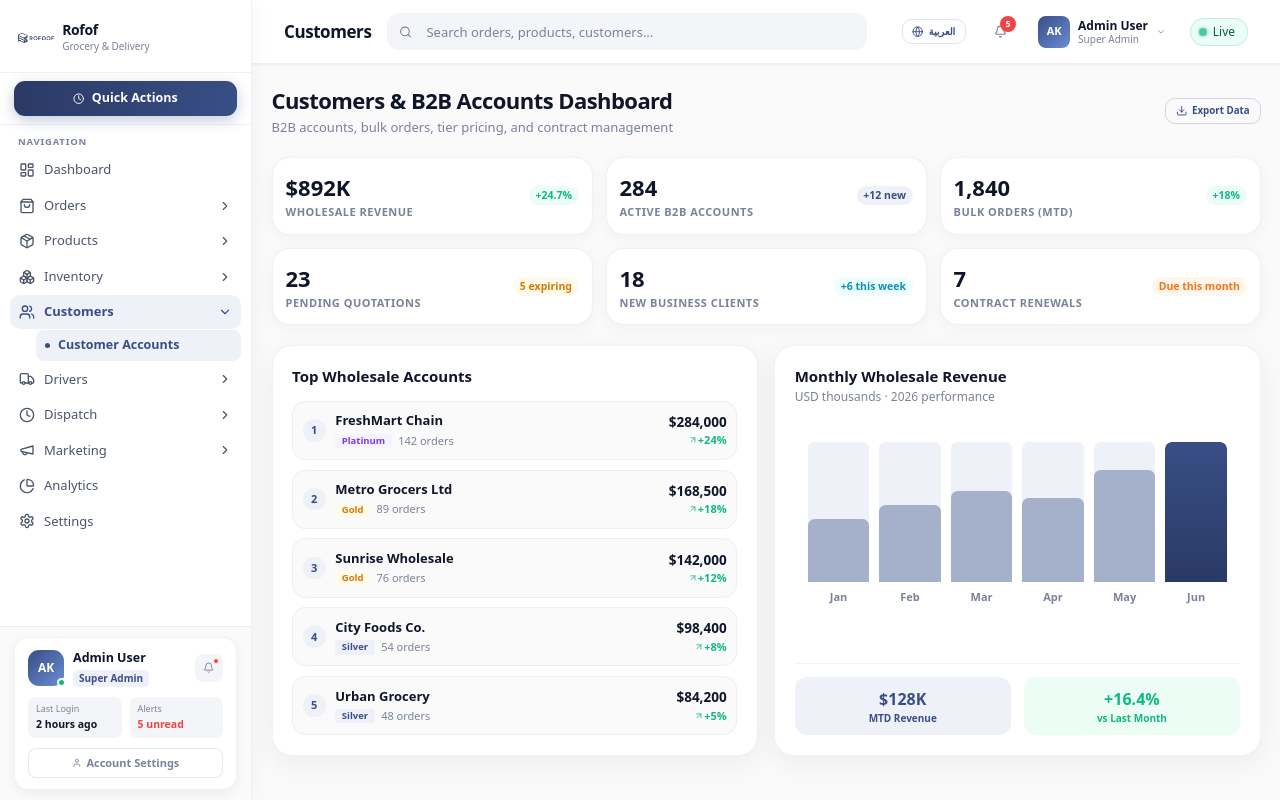
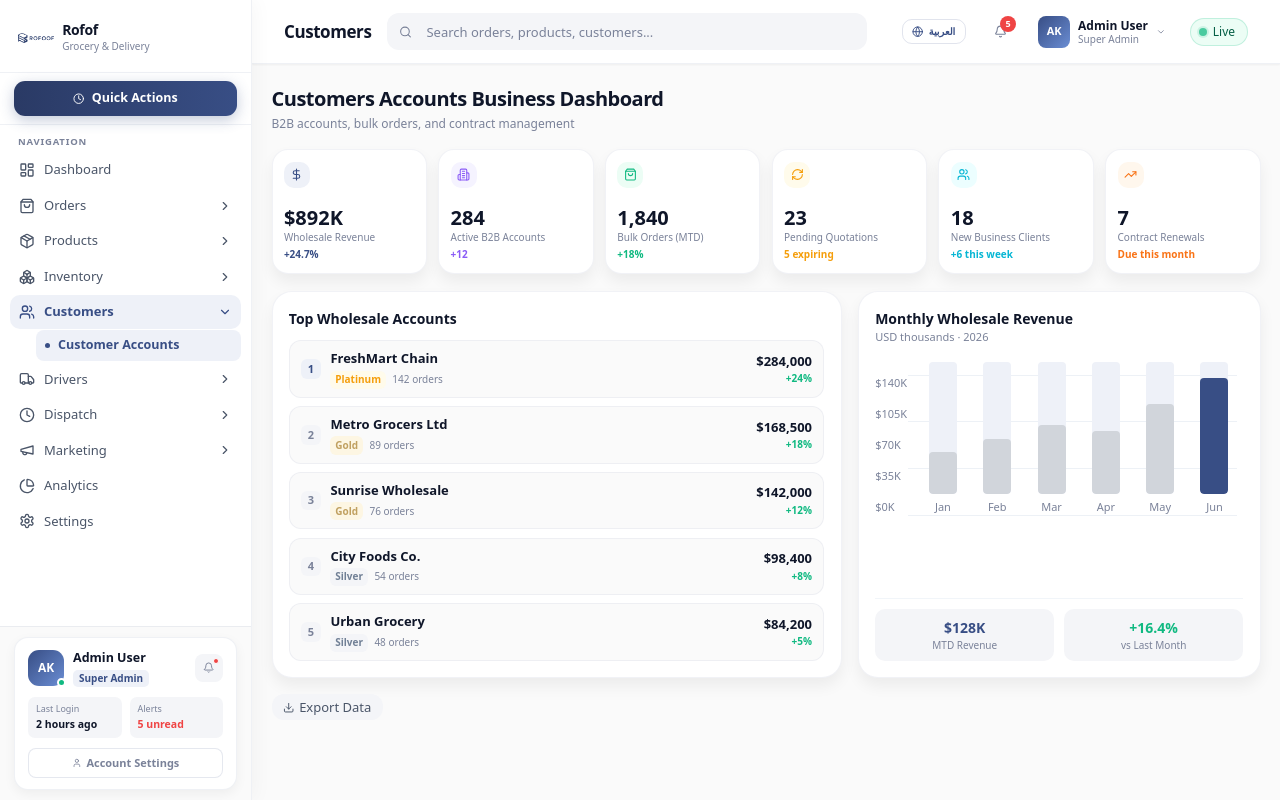
Before and after one commit to menna-radi/rofoof_website, a React (Vite) app: page /customers in a window 1280 px wide. Built offline with nearby package versions, Linux system fonts and the light colour scheme; sample sign-in values are in the browser's storage.

Commit message:
update customer accounts

```diff
--- a/src/modules/customers/pages/customers-page.tsx
+++ b/src/modules/customers/pages/customers-page.tsx
@@ -3,165 +3,304 @@ import {
   DollarSign,
   Building2,
   ShoppingBag,
-  FileText,
-  UserPlus,
   RefreshCw,
-  Download,
+  Users,
   TrendingUp,
-  Award,
-  ArrowUpRight
+  Download
 } from 'lucide-react';
 import { Card } from '@/shared/components/ui/card';
 import { Button } from '@/shared/components/ui/button';
 
 export const CustomersPage: React.FC = () => {
+  const statCards = [
+    {
+      icon: <DollarSign className="w-4 h-4 text-[#384E85]" />,
+      iconBg: 'bg-[#EEF1F8]',
+      value: '$892K',
+      label: 'Wholesale Revenue',
+      badge: '+24.7%',
+      badgeColor: 'text-[#384E85]',
+    },
+    {
+      icon: <Building2 className="w-4 h-4 text-[#8B5CF6]" />,
+      iconBg: 'bg-[#F5F3FF]',
+      value: '284',
+      label: 'Active B2B Accounts',
+      badge: '+12',
+      badgeColor: 'text-[#8B5CF6]',
+    },
+    {
+      icon: <ShoppingBag className="w-4 h-4 text-[#10B981]" />,
+      iconBg: 'bg-[#ECFDF5]',
+      value: '1,840',
+      label: 'Bulk Orders (MTD)',
+      badge: '+18%',
+      badgeColor: 'text-[#10B981]',
+    },
+    {
+      icon: <RefreshCw className="w-4 h-4 text-[#F59E0B]" />,
+      iconBg: 'bg-[#FFFBEB]',
+      value: '23',
+      label: 'Pending Quotations',
+      badge: '5 expiring',
+      badgeColor: 'text-[#F59E0B]',
+    },
+    {
+      icon: <Users className="w-4 h-4 text-[#06B6D4]" />,
+      iconBg: 'bg-[#ECFEFF]',
+      value: '18',
+      label: 'New Business Clients',
+      badge: '+6 this week',
+      badgeColor: 'text-[#06B6D4]',
+    },
+    {
+      icon: <TrendingUp className="w-4 h-4 text-[#F97316]" />,
+      iconBg: 'bg-[#FFF7ED]',
+      value: '7',
+      label: 'Contract Renewals',
+      badge: 'Due this month',
+      badgeColor: 'text-[#F97316]',
+    },
+  ];
+
   const topAccounts = [
-    { rank: 1, name: 'FreshMart Chain', tier: 'Platinum', orders: 142, amount: '$284,000', trend: '+24%', tierClass: 'bg-[#F5F3FF] text-[#7C3AED]' },
-    { rank: 2, name: 'Metro Grocers Ltd', tier: 'Gold', orders: 89, amount: '$168,500', trend: '+18%', tierClass: 'bg-[#FFFBEB] text-[#D97706]' },
-    { rank: 3, name: 'Sunrise Wholesale', tier: 'Gold', orders: 76, amount: '$142,000', trend: '+12%', tierClass: 'bg-[#FFFBEB] text-[#D97706]' },
-    { rank: 4, name: 'City Foods Co.', tier: 'Silver', orders: 54, amount: '$98,400', trend: '+8%', tierClass: 'bg-[#EEF1F8] text-[#384E85]' },
-    { rank: 5, name: 'Urban Grocery', tier: 'Silver', orders: 48, amount: '$84,200', trend: '+5%', tierClass: 'bg-[#EEF1F8] text-[#384E85]' },
+    {
+      rank: 1,
+      name: 'FreshMart Chain',
+      tier: 'Platinum',
+      orders: 142,
+      amount: '$284,000',
+      trend: '+24%',
+      rankBg: 'bg-[#EEF1F8] text-[#384E85]',
+      tierClass: 'bg-[#FFFBEB] text-[#F59E0B]',
+    },
+    {
+      rank: 2,
+      name: 'Metro Grocers Ltd',
+      tier: 'Gold',
+      orders: 89,
+      amount: '$168,500',
+      trend: '+18%',
+      rankBg: 'bg-[#F4F5F8] text-[#7A8299]',
+      tierClass: 'bg-[#FDF6E3] text-[#C0A060]',
+    },
+    {
+      rank: 3,
+      name: 'Sunrise Wholesale',
+      tier: 'Gold',
+      orders: 76,
+      amount: '$142,000',
+      trend: '+12%',
+      rankBg: 'bg-[#F4F5F8] text-[#7A8299]',
+      tierClass: 'bg-[#FDF6E3] text-[#C0A060]',
+    },
+    {
+      rank: 4,
+      name: 'City Foods Co.',
+      tier: 'Silver',
+      orders: 54,
+      amount: '$98,400',
+      trend: '+8%',
+      rankBg: 'bg-[#F4F5F8] text-[#7A8299]',
+      tierClass: 'bg-[#F4F5F8] text-[#718096]',
+    },
+    {
+      rank: 5,
+      name: 'Urban Grocery',
+      tier: 'Silver',
+      orders: 48,
+      amount: '$84,200',
+      trend: '+5%',
+      rankBg: 'bg-[#F4F5F8] text-[#7A8299]',
+      tierClass: 'bg-[#F4F5F8] text-[#718096]',
+    },
+  ];
+
+  const chartData = [
+    { month: 'Jan', val: 45, height: '32%' },
+    { month: 'Feb', val: 55, height: '42%' },
+    { month: 'Mar', val: 65, height: '52%' },
+    { month: 'Apr', val: 60, height: '48%' },
+    { month: 'May', val: 80, height: '68%' },
+    { month: 'Jun', val: 128, height: '88%', active: true },
   ];
 
   return (
-    <div className="space-y-6 select-none pb-10">
+    <div className="space-y-5 select-none pb-8">
       {/* Header */}
-      <div className="flex flex-col sm:flex-row sm:items-center justify-between gap-4">
       <div>
-          <h1 className="text-[22px] font-extrabold text-[#0F1629] tracking-tight">Customers &amp; B2B Accounts Dashboard</h1>
-          <p className="text-[13px] text-[#7A8299] mt-0.5">B2B accounts, bulk orders, tier pricing, and contract management</p>
-        </div>
-        <Button variant="outline" size="sm" leftIcon={<Download className="w-3.5 h-3.5" />}>
-          Export Data
-        </Button>
+        <h1 className="text-[20px] font-bold text-[#0F1629] tracking-tight">
+          Customers Accounts Business Dashboard
+        </h1>
+        <p className="text-[12px] text-[#7A8299] mt-0.5">
+          B2B accounts, bulk orders, and contract management
+        </p>
       </div>
 
       {/* 6 Stat Cards Grid */}
-      <div className="grid grid-cols-1 sm:grid-cols-2 lg:grid-cols-3 gap-4">
-        <Card className="p-4 bg-white border border-[#384E85]/8 rounded-[18px] shadow-[0px_4px_16px_rgba(0,0,0,0.04)] flex items-center justify-between">
+      <div className="grid grid-cols-1 sm:grid-cols-2 lg:grid-cols-6 gap-3.5">
+        {statCards.map((card, idx) => (
+          <Card
+            key={idx}
+            className="p-3.5 bg-white border border-[#384E85]/7 rounded-[16px] shadow-[0px_8px_15px_rgba(0,0,0,0.06)] flex flex-col justify-between h-[125px]"
+          >
+            <div className={`w-8 h-8 rounded-[10px] ${card.iconBg} flex items-center justify-center shrink-0`}>
+              {card.icon}
+            </div>
             <div>
-            <div className="text-[22px] font-extrabold text-[#0F1629]">$892K</div>
-            <div className="text-[11px] font-semibold text-[#7A8299] uppercase tracking-[0.5px]">Wholesale Revenue</div>
+              <div className="text-[20px] font-extrabold text-[#0F1629] leading-none mb-1">
+                {card.value}
               </div>
-          <span className="px-2 py-0.5 rounded-full text-[10.5px] font-bold bg-[#ECFDF5] text-[#10B981]">+24.7%</span>
+              <div className="text-[10px] text-[#7A8299] font-normal leading-tight">
+                {card.label}
+              </div>
+              <div className={`text-[10px] font-bold mt-1 ${card.badgeColor}`}>
+                {card.badge}
+              </div>
+            </div>
           </Card>
-
-        <Card className="p-4 bg-white border border-[#384E85]/8 rounded-[18px] shadow-[0px_4px_16px_rgba(0,0,0,0.04)] flex items-center justify-between">
-          <div>
-            <div className="text-[22px] font-extrabold text-[#0F1629]">284</div>
-            <div className="text-[11px] font-semibold text-[#7A8299] uppercase tracking-[0.5px]">Active B2B Accounts</div>
-          </div>
-          <span className="px-2 py-0.5 rounded-full text-[10.5px] font-bold bg-[#EEF1F8] text-[#384E85]">+12 new</span>
-        </Card>
-
-        <Card className="p-4 bg-white border border-[#384E85]/8 rounded-[18px] shadow-[0px_4px_16px_rgba(0,0,0,0.04)] flex items-center justify-between">
-          <div>
-            <div className="text-[22px] font-extrabold text-[#0F1629]">1,840</div>
-            <div className="text-[11px] font-semibold text-[#7A8299] uppercase tracking-[0.5px]">Bulk Orders (MTD)</div>
-          </div>
-          <span className="px-2 py-0.5 rounded-full text-[10.5px] font-bold bg-[#ECFDF5] text-[#10B981]">+18%</span>
-        </Card>
-
-        <Card className="p-4 bg-white border border-[#384E85]/8 rounded-[18px] shadow-[0px_4px_16px_rgba(0,0,0,0.04)] flex items-center justify-between">
-          <div>
-            <div className="text-[22px] font-extrabold text-[#0F1629]">23</div>
-            <div className="text-[11px] font-semibold text-[#7A8299] uppercase tracking-[0.5px]">Pending Quotations</div>
-          </div>
-          <span className="px-2 py-0.5 rounded-full text-[10.5px] font-bold bg-[#FFFBEB] text-[#D97706]">5 expiring</span>
-        </Card>
-
-        <Card className="p-4 bg-white border border-[#384E85]/8 rounded-[18px] shadow-[0px_4px_16px_rgba(0,0,0,0.04)] flex items-center justify-between">
-          <div>
-            <div className="text-[22px] font-extrabold text-[#0F1629]">18</div>
-            <div className="text-[11px] font-semibold text-[#7A8299] uppercase tracking-[0.5px]">New Business Clients</div>
-          </div>
-          <span className="px-2 py-0.5 rounded-full text-[10.5px] font-bold bg-[#ECFEFF] text-[#0891B2]">+6 this week</span>
-        </Card>
-
-        <Card className="p-4 bg-white border border-[#384E85]/8 rounded-[18px] shadow-[0px_4px_16px_rgba(0,0,0,0.04)] flex items-center justify-between">
-          <div>
-            <div className="text-[22px] font-extrabold text-[#0F1629]">7</div>
-            <div className="text-[11px] font-semibold text-[#7A8299] uppercase tracking-[0.5px]">Contract Renewals</div>
-          </div>
-          <span className="px-2 py-0.5 rounded-full text-[10.5px] font-bold bg-[#FFF7ED] text-[#F97316]">Due this month</span>
-        </Card>
+        ))}
       </div>
 
-      {/* Main Split Grid: Top Accounts & Revenue Bar Chart */}
-      <div className="grid grid-cols-1 lg:grid-cols-2 gap-5">
-        {/* Top Wholesale Accounts */}
-        <Card className="p-6 bg-white border border-[#384E85]/8 rounded-[20px] shadow-[0px_8px_30px_rgba(0,0,0,0.06)]">
-          <h3 className="text-[15px] font-bold text-[#0F1629] mb-4">Top Wholesale Accounts</h3>
+      {/* Main Grid: Top Accounts & Monthly Revenue */}
+      <div className="grid grid-cols-1 lg:grid-cols-12 gap-5 items-stretch">
+        {/* Top Wholesale Accounts (7 columns on large screens) */}
+        <div className="lg:col-span-7">
+          <Card className="p-5 bg-white border border-[#384E85]/7 rounded-[20px] shadow-[0px_8px_15px_rgba(0,0,0,0.06)] h-full flex flex-col justify-between">
+            <div>
+              <h3 className="text-[14px] font-bold text-[#0F1629] mb-3.5">
+                Top Wholesale Accounts
+              </h3>
 
-          <div className="space-y-3">
+              <div className="space-y-2.5">
                 {topAccounts.map((acc) => (
-              <div key={acc.rank} className="p-3 bg-[#FAFAFA] border border-[#384E85]/6 rounded-[14px] flex items-center justify-between">
+                  <div
+                    key={acc.rank}
+                    className="px-3.5 py-2.5 bg-[#FAFAFA] border border-[#384E85]/6 rounded-[12px] flex items-center justify-between"
+                  >
                     <div className="flex items-center gap-3">
-                  <div className="w-7 h-7 rounded-full bg-[#EEF1F8] text-[#384E85] text-[11px] font-extrabold flex items-center justify-center shrink-0">
+                      <div
+                        className={`w-6 h-6 rounded-[6px] text-[11px] font-bold flex items-center justify-center shrink-0 ${acc.rankBg}`}
+                      >
                         {acc.rank}
                       </div>
                       <div>
-                    <div className="text-[13px] font-bold text-[#0F1629]">{acc.name}</div>
+                        <div className="text-[13px] font-bold text-[#0F1629]">
+                          {acc.name}
+                        </div>
                         <div className="flex items-center gap-2 mt-0.5">
-                      <span className={`px-2 py-0.2 rounded text-[9.5px] font-extrabold ${acc.tierClass}`}>{acc.tier}</span>
-                      <span className="text-[11px] text-[#7A8299]">{acc.orders} orders</span>
+                          <span
+                            className={`px-1.5 py-0.5 rounded-[6px] text-[10px] font-bold ${acc.tierClass}`}
+                          >
+                            {acc.tier}
+                          </span>
+                          <span className="text-[10px] text-[#7A8299]">
+                            {acc.orders} orders
+                          </span>
                         </div>
                       </div>
                     </div>
 
                     <div className="text-right">
-                  <div className="text-[13.5px] font-extrabold text-[#0F1629]">{acc.amount}</div>
-                  <div className="text-[11px] font-bold text-[#10B981] flex items-center justify-end">
-                    <ArrowUpRight className="w-3 h-3" /> {acc.trend}
+                      <div className="text-[13px] font-extrabold text-[#0F1629]">
+                        {acc.amount}
+                      </div>
+                      <div className="text-[10px] font-bold text-[#10B981]">
+                        {acc.trend}
                       </div>
                     </div>
                   </div>
                 ))}
               </div>
+            </div>
           </Card>
+        </div>
 
-        {/* Monthly Revenue Bar Chart */}
-        <Card className="p-6 bg-white border border-[#384E85]/8 rounded-[20px] shadow-[0px_8px_30px_rgba(0,0,0,0.06)] flex flex-col justify-between">
+        {/* Monthly Wholesale Revenue (5 columns on large screens) */}
+        <div className="lg:col-span-5">
+          <Card className="p-5 bg-white border border-[#384E85]/7 rounded-[20px] shadow-[0px_8px_15px_rgba(0,0,0,0.06)] h-full flex flex-col justify-between">
             <div>
-            <h3 className="text-[15px] font-bold text-[#0F1629]">Monthly Wholesale Revenue</h3>
-            <p className="text-[12px] text-[#7A8299] mb-6">USD thousands · 2026 performance</p>
+              <h3 className="text-[14px] font-bold text-[#0F1629]">
+                Monthly Wholesale Revenue
+              </h3>
+              <p className="text-[11px] text-[#7A8299] mb-3">
+                USD thousands · 2026
+              </p>
 
-            <div className="h-[180px] flex items-end justify-between gap-3 px-4">
-              {[
-                { month: 'Jan', h: '45%' },
-                { month: 'Feb', h: '55%' },
-                { month: 'Mar', h: '65%' },
-                { month: 'Apr', h: '60%' },
-                { month: 'May', h: '80%' },
-                { month: 'Jun', h: '100%', active: true },
-              ].map((b, i) => (
-                <div key={i} className="flex-1 flex flex-col items-center gap-2 h-full justify-end">
-                  <div className="w-full bg-[#EEF1F8] rounded-t-lg h-full max-h-[140px] relative overflow-hidden">
+              {/* Bar Chart Container with Y-Axis */}
+              <div className="relative h-[180px] pt-2 pb-6 px-2 flex items-end">
+                {/* Horizontal Gridlines */}
+                <div className="absolute inset-x-0 inset-y-6 flex flex-col justify-between pointer-events-none pr-2 pl-10">
+                  <div className="border-b border-[#E2E8F0]/60 w-full" />
+                  <div className="border-b border-[#E2E8F0]/60 w-full" />
+                  <div className="border-b border-[#E2E8F0]/60 w-full" />
+                  <div className="border-b border-[#E2E8F0]/60 w-full" />
+                </div>
+
+                {/* Y-Axis Labels */}
+                <div className="absolute left-0 top-6 bottom-6 flex flex-col justify-between text-[11px] text-[#7A8299] pr-2 pointer-events-none">
+                  <span>$140K</span>
+                  <span>$105K</span>
+                  <span>$70K</span>
+                  <span>$35K</span>
+                  <span>$0K</span>
+                </div>
+
+                {/* Bars */}
+                <div className="flex-1 ml-12 h-full flex items-end justify-between gap-3 relative z-10">
+                  {chartData.map((b, i) => (
+                    <div key={i} className="flex-1 flex flex-col items-center gap-1.5 h-full justify-end">
+                      <div className="w-full max-w-[28px] bg-[#EEF1F8] rounded-[4px] h-full relative overflow-hidden flex items-end">
                         <div
-                      className={`w-full absolute bottom-0 rounded-t-lg transition-all duration-500 ${
-                        b.active ? 'bg-gradient-to-t from-[#2A3A65] to-[#384E85]' : 'bg-[#384E85]/40'
+                          className={`w-full rounded-[4px] transition-all duration-500 ${
+                            b.active ? 'bg-[#384E85]' : 'bg-[#D1D5DB]'
                           }`}
-                      style={{ height: b.h }}
+                          style={{ height: b.height }}
                         />
                       </div>
-                  <span className="text-[11px] font-semibold text-[#7A8299]">{b.month}</span>
+                      <span className="text-[11px] font-normal text-[#7A8299]">
+                        {b.month}
+                      </span>
                     </div>
                   ))}
                 </div>
               </div>
+            </div>
 
-          <div className="flex gap-4 pt-4 border-t border-[#F3F4F6]">
-            <div className="flex-1 p-3 bg-[#EEF1F8] rounded-[12px] text-center">
-              <div className="text-[16px] font-extrabold text-[#384E85]">$128K</div>
-              <div className="text-[10px] text-[#384E85] font-semibold">MTD Revenue</div>
+            {/* Bottom Summary Boxes */}
+            <div className="grid grid-cols-2 gap-3 pt-3 border-t border-[#F1F5F9]">
+              <div className="p-2.5 bg-[#F4F5F8] rounded-[10px] text-center">
+                <div className="text-[14px] font-extrabold text-[#384E85]">
+                  $128K
                 </div>
-            <div className="flex-1 p-3 bg-[#ECFDF5] rounded-[12px] text-center">
-              <div className="text-[16px] font-extrabold text-[#10B981]">+16.4%</div>
-              <div className="text-[10px] text-[#10B981] font-semibold">vs Last Month</div>
+                <div className="text-[10px] text-[#7A8299] font-normal">
+                  MTD Revenue
+                </div>
+              </div>
+              <div className="p-2.5 bg-[#F4F5F8] rounded-[10px] text-center">
+                <div className="text-[14px] font-extrabold text-[#10B981]">
+                  +16.4%
+                </div>
+                <div className="text-[10px] text-[#7A8299] font-normal">
+                  vs Last Month
+                </div>
               </div>
             </div>
           </Card>
         </div>
       </div>
+
+      {/* Export Data Button */}
+      <div>
+        <Button
+          variant="outline"
+          size="sm"
+          className="bg-[#F4F5F8] border-none text-[#4A5568] hover:bg-[#E2E8F0] rounded-[12px] px-3.5 py-2 text-[13px] font-medium"
+          leftIcon={<Download className="w-3.5 h-3.5" />}
+        >
+          Export Data
+        </Button>
+      </div>
+    </div>
   );
 };
```
Lines whose indentation alone changed are shown as unchanged.
